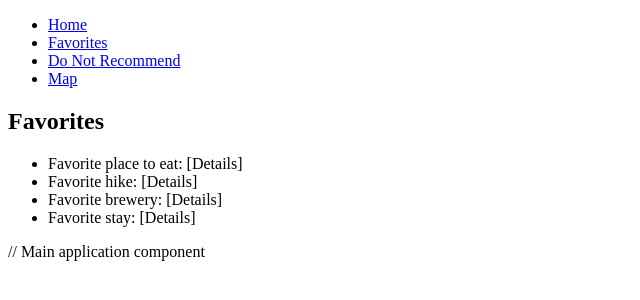
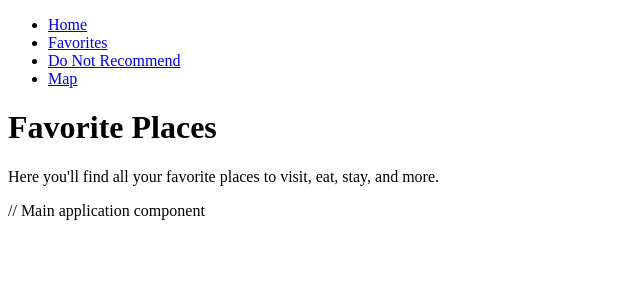
Before and after one commit to jkirbyzabala/Zabala_Jan-Kirby_Travel-Experience-Journal_Capstone, a React app in the folder frontend/: page /favorites in a window 1280 px wide. Shown: the top 300 px of the page, without its empty margins (0-640 px from the left). Built offline with nearby package versions, Linux system fonts and the light colour scheme.

Commit message:
updates to Favorites Page

```diff
--- a/frontend/src/pages/FavoritesPage.js
+++ b/frontend/src/pages/FavoritesPage.js
@@ -1,18 +1,13 @@
-// FavoritesPage.js
-import React from 'react';
+import React from 'react'; // Import React for building components
 
 const FavoritesPage = () => {
-    return (
-        <div className="favorites-page">
-            <h2>Favorites</h2>
-            <ul>
-                <li>Favorite place to eat: [Details]</li>
-                <li>Favorite hike: [Details]</li>
-                <li>Favorite brewery: [Details]</li>
-                <li>Favorite stay: [Details]</li>
-            </ul>
-        </div>
-    );
+  return (
+    <div>
+      <h1>Favorite Places</h1>
+      <p>Here you'll find all your favorite places to visit, eat, stay, and more.</p>
+      {/* You can add functionality to list and manage favorite places here */}
+    </div>
+  );
 };
 
 export default FavoritesPage;
```
